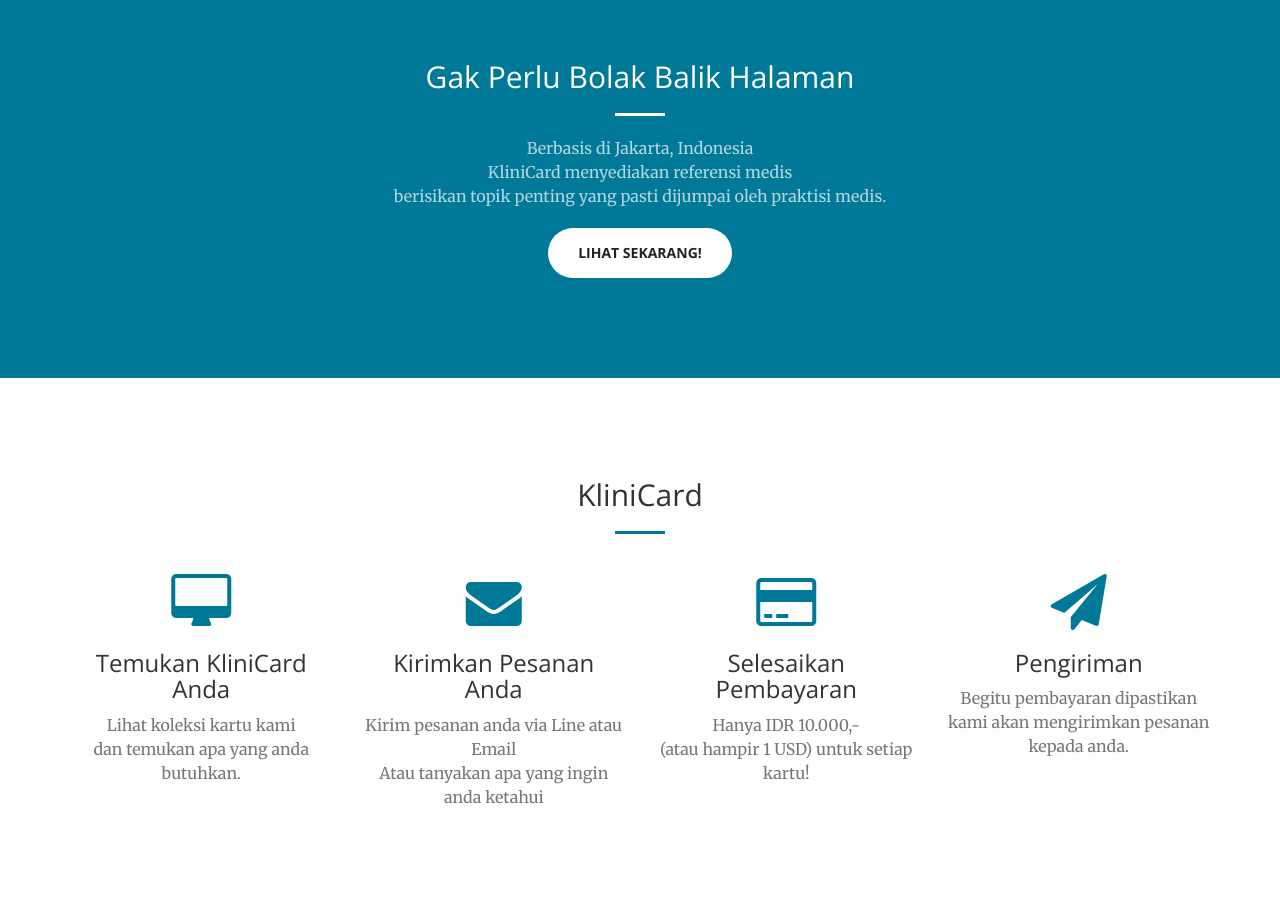
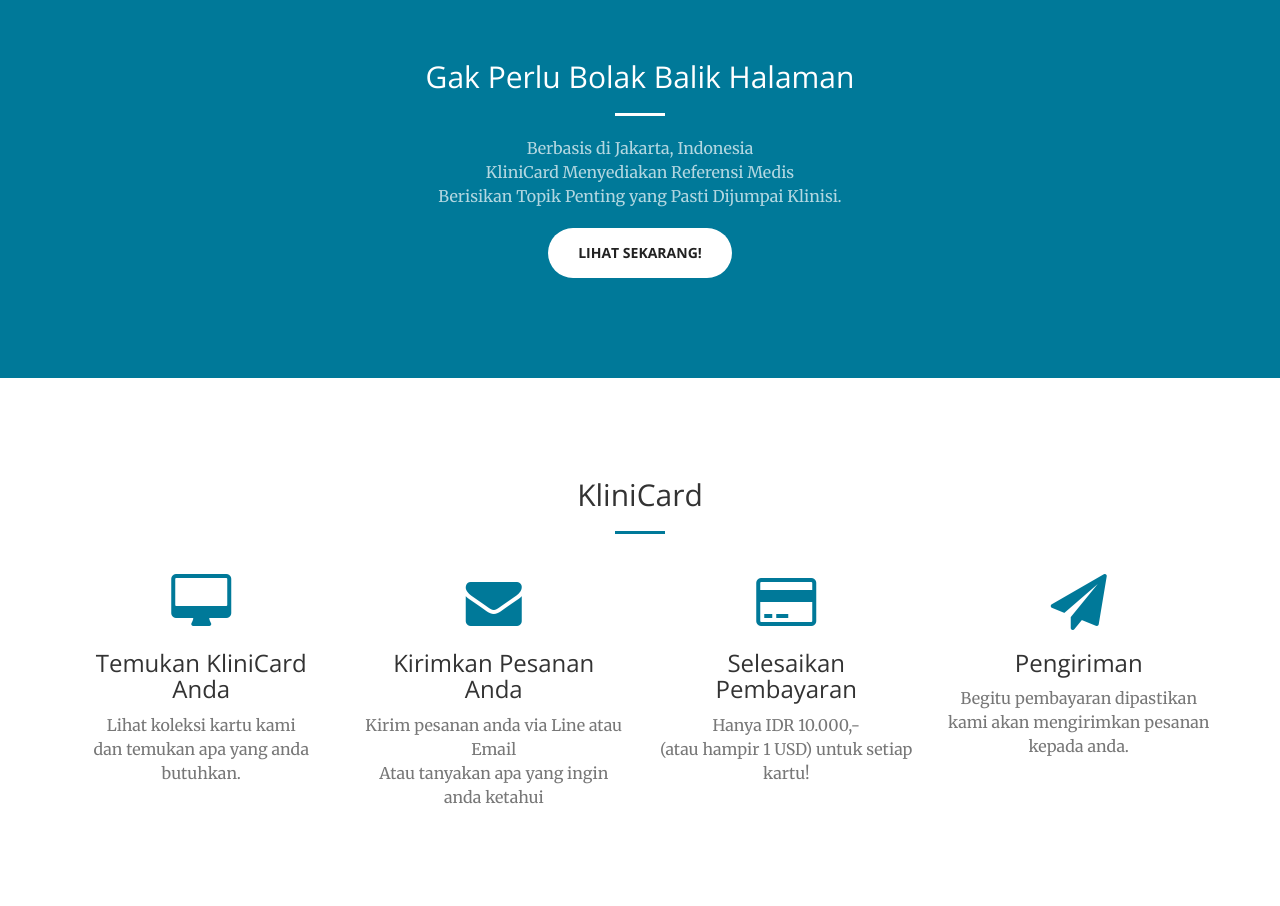
Before and after one commit to Ezral/klinicard, a website: page klinicard.html in a window 1280 px wide. Shown: the part 840-1746 px from the top of the page. Drawn offline with nearby package versions, Linux system fonts and the light colour scheme.

Commit message:
Update klinicard.html

```diff
--- a/klinicard.html
+++ b/klinicard.html
@@ -83,7 +83,7 @@
                 <div class="col-lg-8 col-lg-offset-2 text-center">
                     <h2 class="section-heading">Gak Perlu Bolak Balik Halaman</h2>
                     <hr class="light">
-                    <p class="text-faded">Berbasis di Jakarta, Indonesia<br>KliniCard menyediakan referensi medis<br>berisikan topik penting yang pasti dijumpai oleh praktisi medis.</p>
+                    <p class="text-faded">Berbasis di Jakarta, Indonesia<br>KliniCard Menyediakan Referensi Medis<br>Berisikan Topik Penting yang Pasti Dijumpai Klinisi.</p>
                     <a href="#services" class="page-scroll btn btn-default btn-xl sr-button">Lihat Sekarang!</a>
                 </div>
             </div>
```
